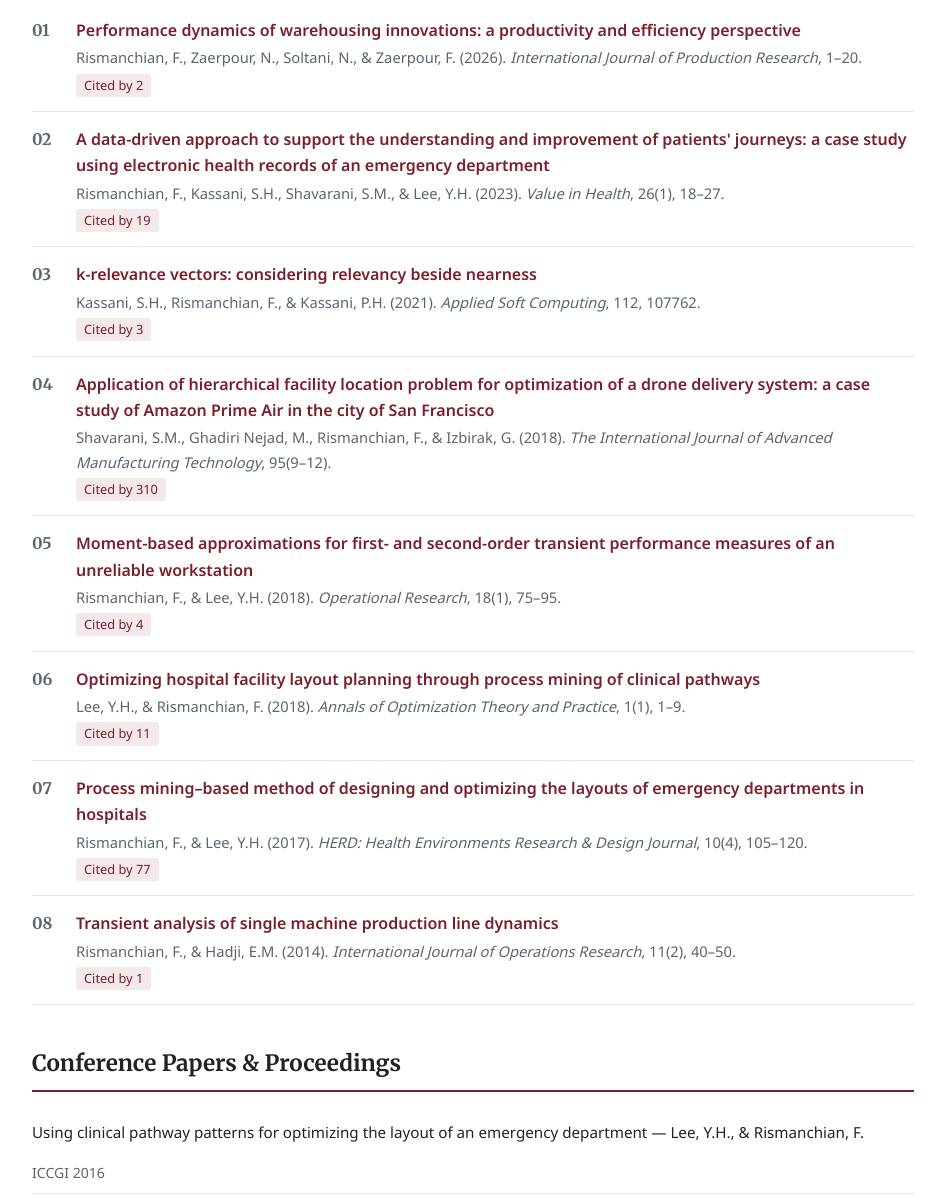
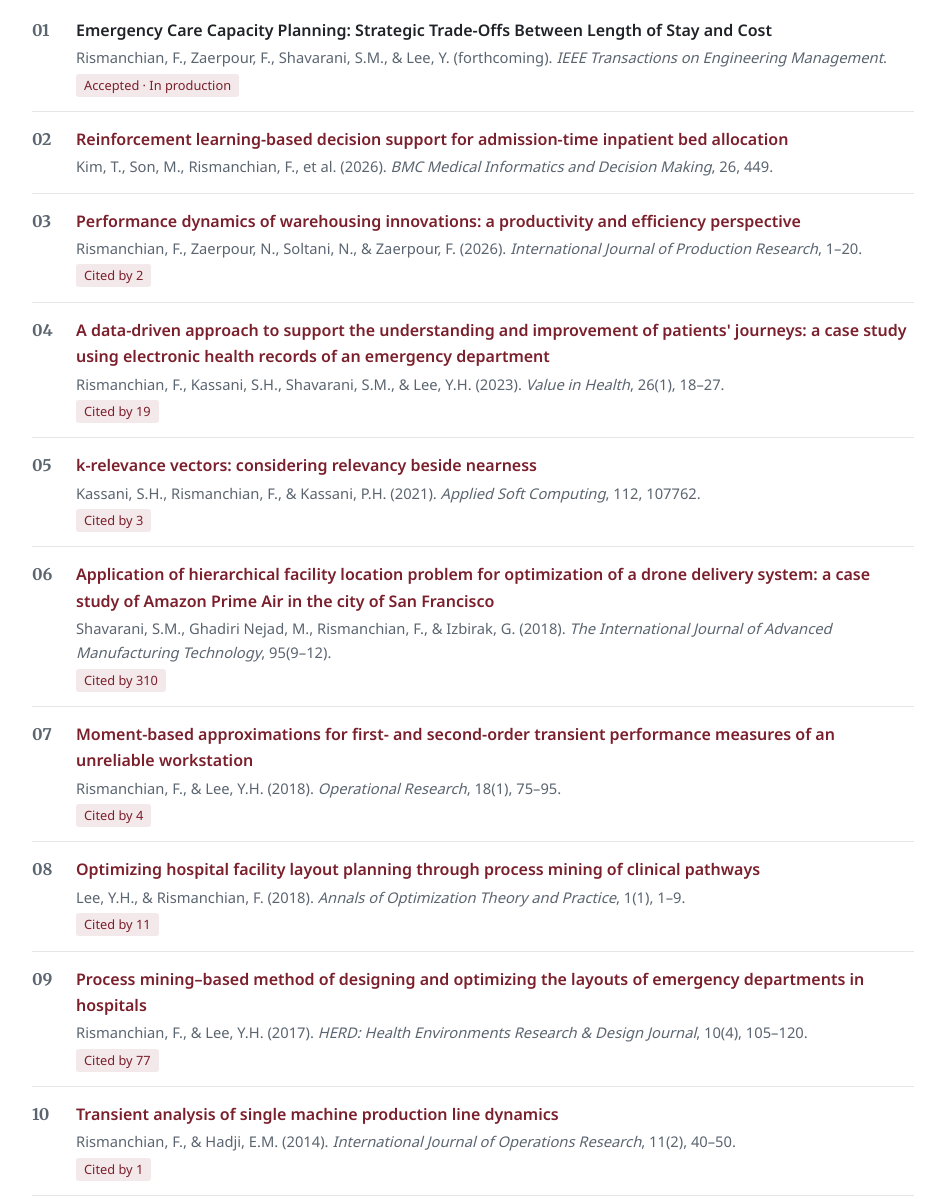
Before and after one commit to FarhoodRisman/farhoodrisman.github.io, a plain HTML site: page publications.html in a window 1280 px wide. Shown: the part 366-1565 px from the top of the page, without its empty margins (167-1112 px from the left). Drawn offline with Linux system fonts and the light colour scheme.

Commit message:
Add files via upload

```diff
--- a/publications.html
+++ b/publications.html
@@ -40,13 +40,28 @@
       <li class="pub-item">
         <span class="idx">01</span>
         <div>
+          <div class="pub-title">Emergency Care Capacity Planning: Strategic Trade-Offs Between Length of Stay and Cost</div>
+          <div class="pub-meta">Rismanchian, F., Zaerpour, F., Shavarani, S.M., &amp; Lee, Y. (forthcoming). <em>IEEE Transactions on Engineering Management</em>.</div>
+          <span class="pub-cited">Accepted &middot; In production</span>
+        </div>
+      </li>
+      <li class="pub-item">
+        <span class="idx">02</span>
+        <div>
+          <div class="pub-title"><a href="https://doi.org/10.1186/s12911-026-03758-w" target="_blank" rel="noopener">Reinforcement learning-based decision support for admission-time inpatient bed allocation</a></div>
+          <div class="pub-meta">Kim, T., Son, M., Rismanchian, F., et al. (2026). <em>BMC Medical Informatics and Decision Making</em>, 26, 449.</div>
+        </div>
+      </li>
+      <li class="pub-item">
+        <span class="idx">03</span>
+        <div>
           <div class="pub-title"><a href="https://doi.org/10.1080/00207543.2026.2616416" target="_blank" rel="noopener">Performance dynamics of warehousing innovations: a productivity and efficiency perspective</a></div>
           <div class="pub-meta">Rismanchian, F., Zaerpour, N., Soltani, N., &amp; Zaerpour, F. (2026). <em>International Journal of Production Research</em>, 1–20.</div>
           <span class="pub-cited">Cited by 2</span>
         </div>
       </li>
       <li class="pub-item">
-        <span class="idx">02</span>
+        <span class="idx">04</span>
         <div>
           <div class="pub-title"><a href="https://doi.org/10.1016/j.jval.2022.04.002" target="_blank" rel="noopener">A data-driven approach to support the understanding and improvement of patients' journeys: a case study using electronic health records of an emergency department</a></div>
           <div class="pub-meta">Rismanchian, F., Kassani, S.H., Shavarani, S.M., &amp; Lee, Y.H. (2023). <em>Value in Health</em>, 26(1), 18–27.</div>
@@ -54,7 +69,7 @@
         </div>
       </li>
       <li class="pub-item">
-        <span class="idx">03</span>
+        <span class="idx">05</span>
         <div>
           <div class="pub-title"><a href="https://doi.org/10.1016/j.asoc.2021.107762" target="_blank" rel="noopener">k-relevance vectors: considering relevancy beside nearness</a></div>
           <div class="pub-meta">Kassani, S.H., Rismanchian, F., &amp; Kassani, P.H. (2021). <em>Applied Soft Computing</em>, 112, 107762.</div>
@@ -62,7 +77,7 @@
         </div>
       </li>
       <li class="pub-item">
-        <span class="idx">04</span>
+        <span class="idx">06</span>
         <div>
           <div class="pub-title"><a href="https://doi.org/10.1007/s00170-017-1363-1" target="_blank" rel="noopener">Application of hierarchical facility location problem for optimization of a drone delivery system: a case study of Amazon Prime Air in the city of San Francisco</a></div>
           <div class="pub-meta">Shavarani, S.M., Ghadiri Nejad, M., Rismanchian, F., &amp; Izbirak, G. (2018). <em>The International Journal of Advanced Manufacturing Technology</em>, 95(9–12).</div>
@@ -70,7 +85,7 @@
         </div>
       </li>
       <li class="pub-item">
-        <span class="idx">05</span>
+        <span class="idx">07</span>
         <div>
           <div class="pub-title"><a href="https://doi.org/10.1007/s12351-016-0254-9" target="_blank" rel="noopener">Moment-based approximations for first- and second-order transient performance measures of an unreliable workstation</a></div>
           <div class="pub-meta">Rismanchian, F., &amp; Lee, Y.H. (2018). <em>Operational Research</em>, 18(1), 75–95.</div>
@@ -78,7 +93,7 @@
         </div>
       </li>
       <li class="pub-item">
-        <span class="idx">06</span>
+        <span class="idx">08</span>
         <div>
           <div class="pub-title"><a href="https://scholar.google.com/scholar?q=Optimizing+hospital+facility+layout+planning+through+process+mining+of+clinical+pathways" target="_blank" rel="noopener">Optimizing hospital facility layout planning through process mining of clinical pathways</a></div>
           <div class="pub-meta">Lee, Y.H., &amp; Rismanchian, F. (2018). <em>Annals of Optimization Theory and Practice</em>, 1(1), 1–9.</div>
@@ -86,7 +101,7 @@
         </div>
       </li>
       <li class="pub-item">
-        <span class="idx">07</span>
+        <span class="idx">09</span>
         <div>
           <div class="pub-title"><a href="https://doi.org/10.1177/1937586716674471" target="_blank" rel="noopener">Process mining–based method of designing and optimizing the layouts of emergency departments in hospitals</a></div>
           <div class="pub-meta">Rismanchian, F., &amp; Lee, Y.H. (2017). <em>HERD: Health Environments Research &amp; Design Journal</em>, 10(4), 105–120.</div>
@@ -94,7 +109,7 @@
         </div>
       </li>
       <li class="pub-item">
-        <span class="idx">08</span>
+        <span class="idx">10</span>
         <div>
           <div class="pub-title"><a href="https://scholar.google.com/scholar?q=Transient+analysis+of+single+machine+production+line+dynamics+Rismanchian+Hadji" target="_blank" rel="noopener">Transient analysis of single machine production line dynamics</a></div>
           <div class="pub-meta">Rismanchian, F., &amp; Hadji, E.M. (2014). <em>International Journal of Operations Research</em>, 11(2), 40–50.</div>
@@ -132,9 +147,7 @@
   <section>
     <h2 class="section-title">Technical Reports (Under Review)</h2>
     <ul class="simple-list">
-      <li><span>Emergency Care Capacity Planning: Strategic Trade-Offs Between Length of Stay and Cost — Rismanchian, F., Zaerpour, F., Shavarani, S.M., &amp; Lee, Y.</span><span class="meta">2026</span></li>
       <li><span>Machine Learning-Enhanced Patient Streaming and Prioritization in Emergency Departments — Rismanchian, F., Kasani, P., &amp; Zarepour, F.</span><span class="meta">2026</span></li>
-      <li><span>Reinforcement Learning-Based Decision Support for Admission-Time Inpatient Bed Allocation — Lee, S., &amp; Rismanchian, F.</span><span class="meta">2026</span></li>
     </ul>
   </section>
 
```
Also changed, not shown: index.html (+11 -3 lines).
